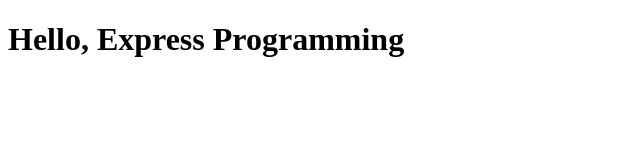
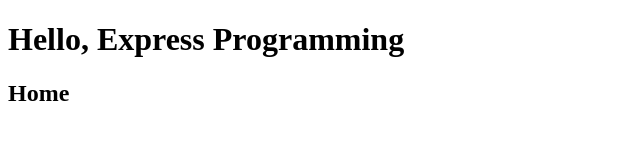
Before and after one commit to pritamworld/w5express, a website: page views/index.html in a window 1280 px wide. Shown: the whole page, without its empty margins (0-640 px from the left). Drawn offline with Linux system fonts and the light colour scheme.

Commit message:
nodemon added

```diff
--- a/package.json
+++ b/package.json
@@ -5,12 +5,16 @@
   "main": "index.js",
   "scripts": {
     "test": "echo \"Error: no test specified\" && exit 1",
-    "start": "node index.js"
+    "start": "node index.js",
+    "dev": "nodemon index.js"
   },
   "keywords": [],
   "author": "",
   "license": "ISC",
   "dependencies": {
     "express": "^4.19.2"
+  },
+  "devDependencies": {
+    "nodemon": "^3.1.3"
   }
 }
--- a/views/index.html
+++ b/views/index.html
@@ -7,5 +7,6 @@
 </head>
 <body>
     <h1>Hello, Express Programming</h1>
+    <h2>Home</h2>
 </body>
 </html>
```
Also changed, not shown: 1 other file.
